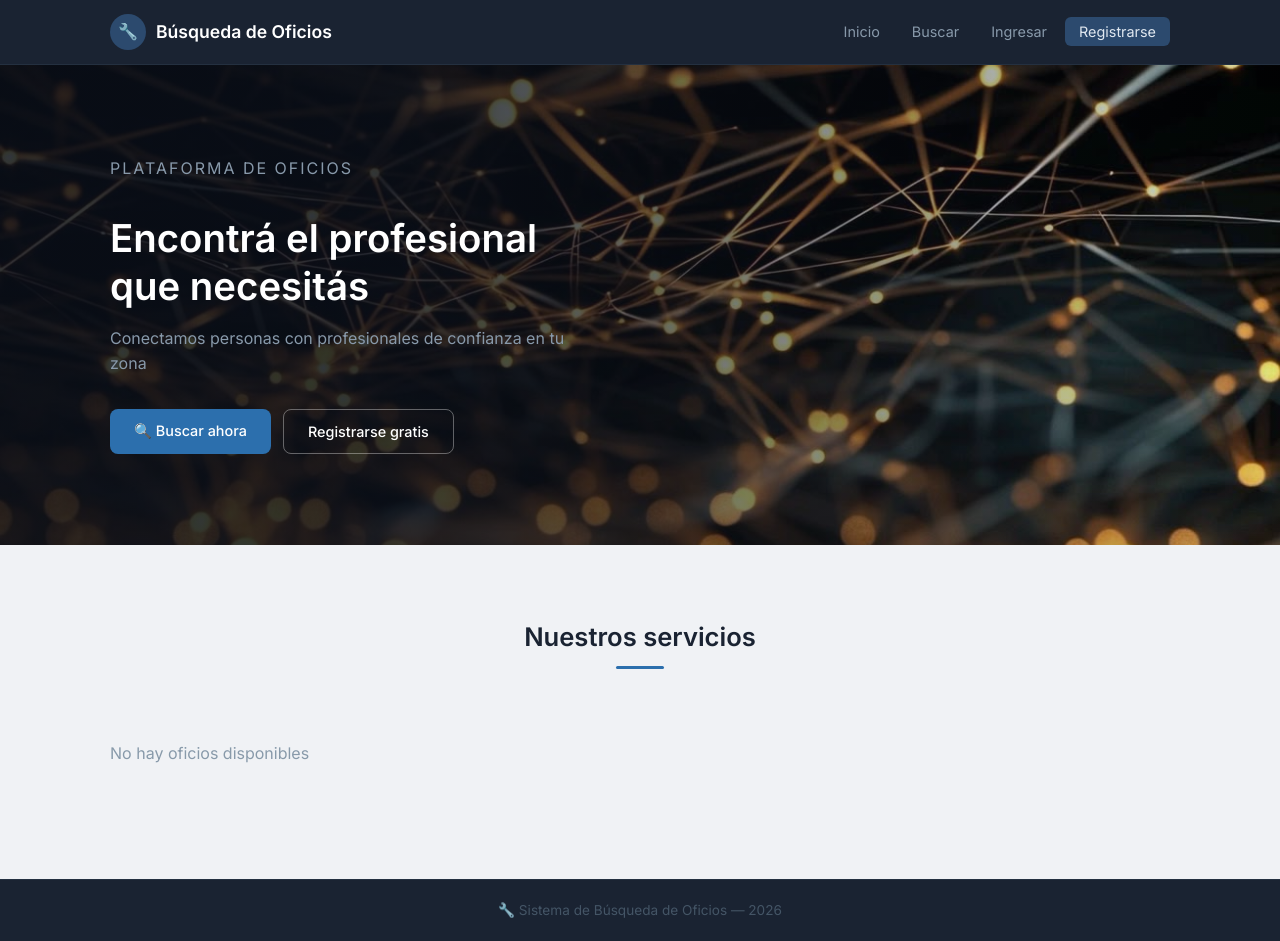
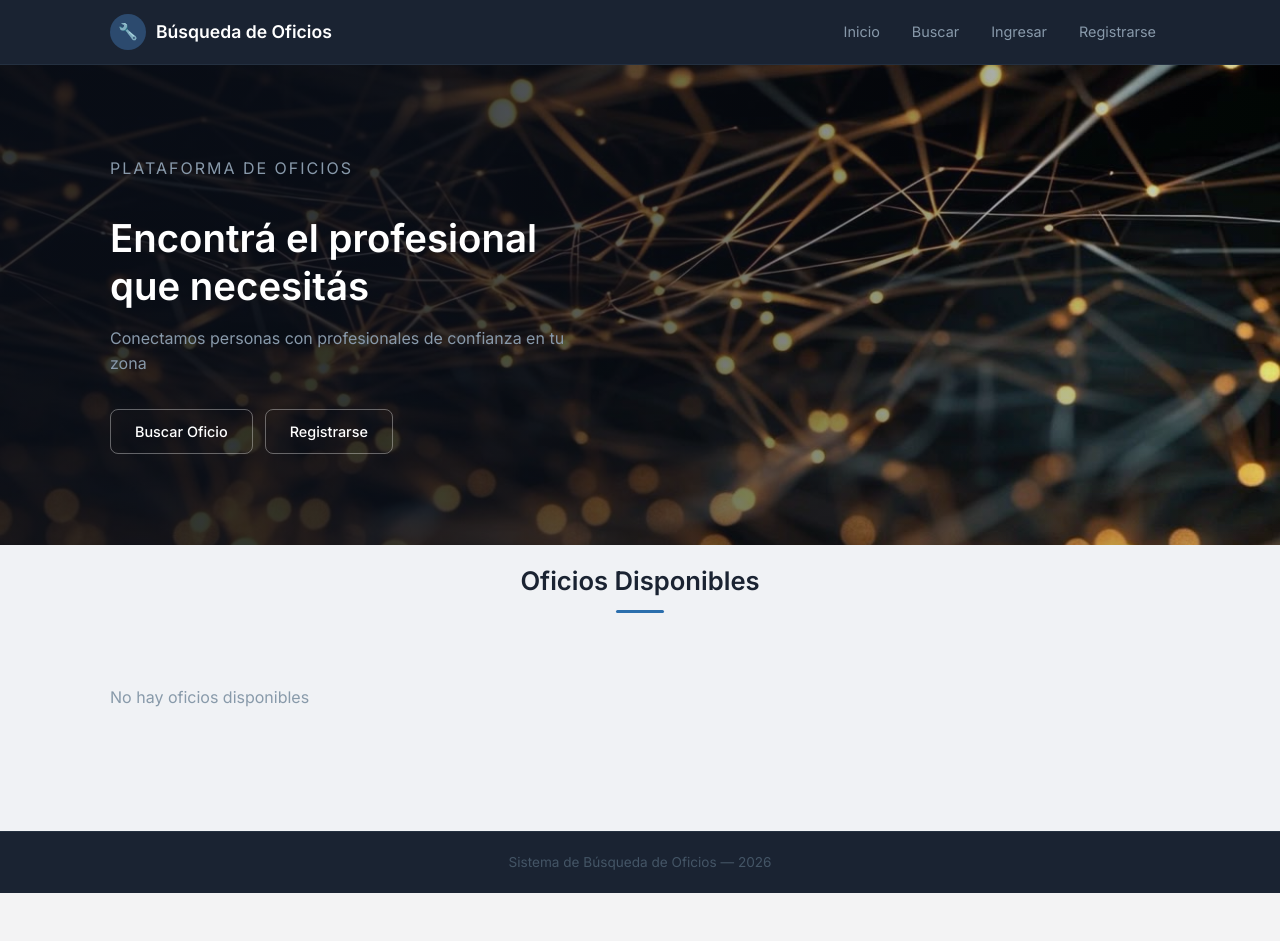
Before and after one commit to MartinSanche/sistema-busqueda-oficios, a Flask app: page / in a window 1280 px wide. After the commit the page ends 893 px from the top, so only its background shows below. Run offline with Flask 3, Linux system fonts and the light colour scheme; data that the repository does not hold is empty.

Commit message:
feat: etapa 8 completa con estilos y plantillas

```diff
--- a/app/static/css/styles.css
+++ b/app/static/css/styles.css
@@ -70,12 +70,6 @@ body {
 
 .navbar-menu a:hover { color: white; background: rgba(255,255,255,0.05); }
 
-.navbar-menu .btn-nav-primary {
-    background: #2c4a6e;
-    color: #e0e8f0 !important;
-}
-
-.navbar-menu .btn-nav-primary:hover { background: #3a5f8a !important; }
 
 /* HERO */
 .hero {
@@ -170,9 +164,14 @@ body {
 
 /* SECCIÓN SERVICIOS */
 .section-servicios {
-    background: rgba(240, 242, 245, 0.842);
-    padding: 24px 0;
-    backdrop-filter: blur(4px);
+    background: linear-gradient(
+        to bottom,
+        rgba(240, 242, 245, 0) 0%,
+        rgba(240, 242, 245, 0.5) 15%,
+        rgba(240, 242, 245, 0.95) 40%
+    );
+    padding: 8px 0 32px 0;
+    margin-top: -40px;
 }
 
 .section-header { text-align: center; margin-bottom: 32px; }
@@ -257,6 +256,7 @@ body {
 }
 
 /* BÚSQUEDA */
+
 .search-box {
     background: white;
     padding: 28px;
--- a/app/templates/base.html
+++ b/app/templates/base.html
@@ -37,7 +37,7 @@
 
     <footer class="footer">
         <div class="container">
-            <p>🔧 Sistema de Búsqueda de Oficios — 2026</p>
+            <p>Sistema de Búsqueda de Oficios — 2026</p>
         </div>
     </footer>
 
--- a/app/templates/buscar.html
+++ b/app/templates/buscar.html
@@ -4,7 +4,7 @@
 
 {% block content %}
 <section class="section">
-    <h2>🔍 Buscar profesionales</h2>
+    <h2>Buscar profesionales</h2>
 
     <div class="search-box">
         <div class="search-fields">
@@ -31,7 +31,7 @@
                 </select>
             </div>
             <button class="btn btn-primary" onclick="buscar()">
-                🔍 Buscar
+                Buscar
             </button>
         </div>
     </div>
--- a/app/templates/index.html
+++ b/app/templates/index.html
@@ -20,8 +20,8 @@
         <h1>Encontrá el profesional<br>que necesitás</h1>
         <p>Conectamos personas con profesionales de confianza en tu zona</p>
         <div class="hero-buttons">
-            <a href="/buscar" class="btn btn-primary">🔍 Buscar ahora</a>
-            <a href="/registro" class="btn btn-outline">Registrarse gratis</a>
+            <a href="/buscar" class="btn btn-outline">Buscar Oficio</a>
+            <a href="/registro" class="btn btn-outline">Registrarse</a>
         </div>
     </div>
 </div>
@@ -30,7 +30,7 @@
 <div class="section-servicios">
     <div style="max-width:1100px; margin:0 auto; padding:48px 20px;">
         <div class="section-header">
-            <h2>Nuestros servicios</h2>
+            <h2>Oficios Disponibles</h2>
             <div class="section-divider"></div>
         </div>
         <div class="cards-grid" id="oficios-grid">
```
Also changed, not shown: app/templates/login.html (+4 -4 lines).
